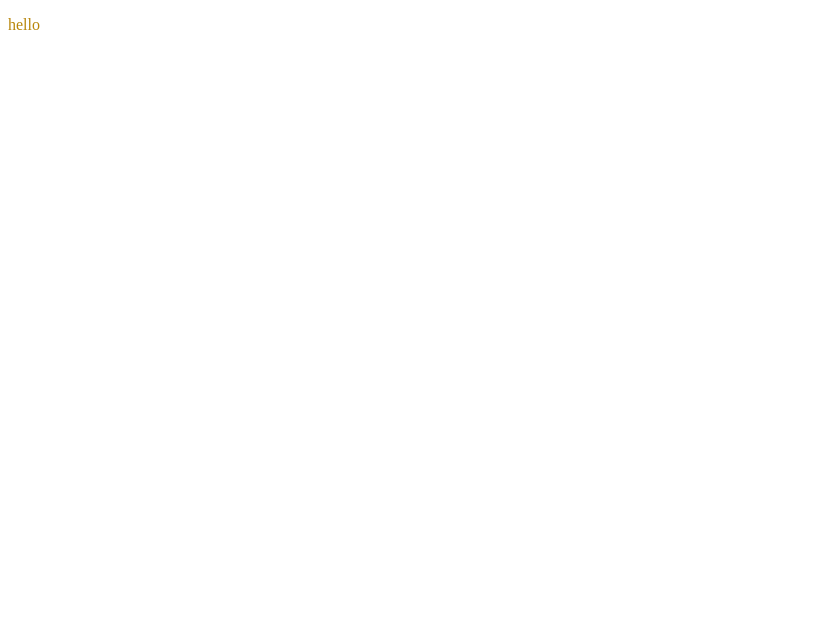
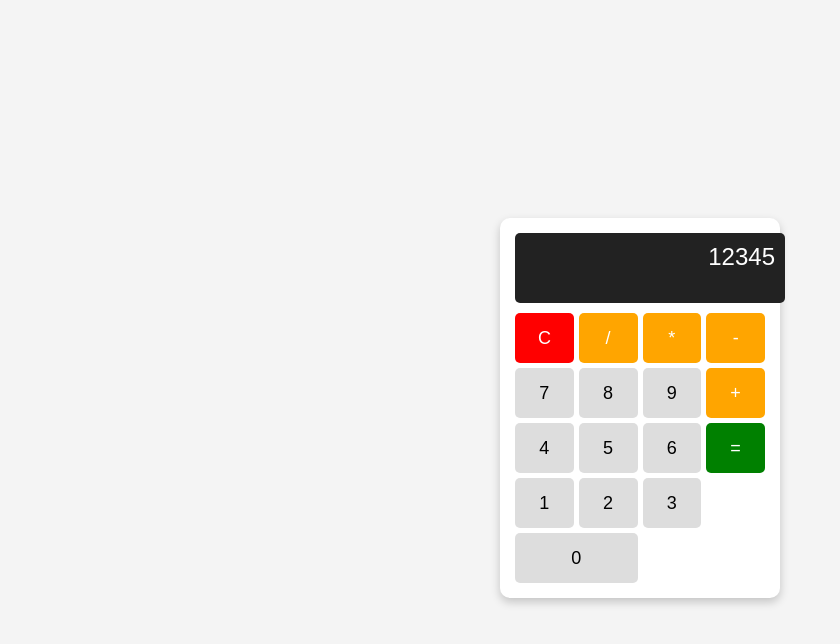
Before and after one commit to schalchlincode/calculatorgator, a plain HTML site: page index.html in a window 1280 px wide. Shown: the whole page, without its empty margins (0-840 px from the left). Drawn offline with Linux system fonts and the light colour scheme.

Commit message:
Add operate function and basic calculator layout

```diff
--- a/index.html
+++ b/index.html
@@ -3,11 +3,37 @@
   <head>
     <meta charset="UTF-8" />
     <meta name="viewport" content="width=device-width, initial-scale=1.0" />
-    <title>Document</title>
+    <title>Basic Calculator</title>
     <link rel="stylesheet" href="styles.css" />
   </head>
   <body>
-    <p>hello</p>
+    <div class="calculator">
+      <div class="display">12345</div>
+      <!-- Dummy numbers for now -->
+
+      <div class="buttons">
+        <button class="clear">C</button>
+        <button class="operator">/</button>
+        <button class="operator">*</button>
+        <button class="operator">-</button>
+
+        <button class="digit">7</button>
+        <button class="digit">8</button>
+        <button class="digit">9</button>
+        <button class="operator">+</button>
+
+        <button class="digit">4</button>
+        <button class="digit">5</button>
+        <button class="digit">6</button>
+        <button class="equals">=</button>
+
+        <button class="digit">1</button>
+        <button class="digit">2</button>
+        <button class="digit">3</button>
+        <button class="digit zero">0</button>
+      </div>
+    </div>
+
     <script src="script.js"></script>
   </body>
 </html>
--- a/script.js
+++ b/script.js
@@ -18,3 +18,31 @@ console.log(add(2, 6));
 console.log(subtract(10, 4));
 console.log(multiply(3, 5));
 console.log(divide(8, 2));
+
+let number1 = null;
+let operator = "";
+let number2 = null;
+
+//Create a new function operate that takes an operator
+// and two numbers and then calls one of the above functions on the numbers.
+
+function operate(operator, number1, number2) {
+  switch (operator) {
+    case "+":
+      return add(number1, number2);
+
+    case "-":
+      return subtract(number1, number2);
+
+    case "*":
+      return multiply(number1, number2);
+
+    case "/":
+      return divide(number1, number2);
+  }
+}
+
+console.log(operate("+", 2, 6)); // Expected Output: 8
+console.log(operate("-", 10, 4)); // Expected Output: 6
+console.log(operate("*", 3, 5)); // Expected Output: 15
+console.log(operate("/", 8, 2)); // Expected Output: 4
--- a/styles.css
+++ b/styles.css
@@ -1,3 +1,80 @@
-p {
-  color: darkgoldenrod;
+body {
+  display: flex;
+  justify-content: center;
+  align-items: center;
+  height: 100vh;
+  background-color: #f4f4f4;
+  font-family: Arial, sans-serif;
 }
+
+.calculator {
+  width: 250px;
+  background: white;
+  padding: 15px;
+  border-radius: 10px;
+  box-shadow: 0 4px 10px rgba(0, 0, 0, 0.2);
+  text-align: center;
+}
+
+.display {
+  width: 100%;
+  height: 50px;
+  background: #222;
+  color: white;
+  font-size: 24px;
+  text-align: right;
+  padding: 10px;
+  border-radius: 5px;
+  margin-bottom: 10px;
+}
+
+.buttons {
+  display: grid;
+  grid-template-columns: repeat(4, 1fr);
+  gap: 5px;
+}
+
+button {
+  width: 100%;
+  height: 50px;
+  font-size: 18px;
+  border: none;
+  cursor: pointer;
+  background: #ddd;
+  border-radius: 5px;
+}
+
+button:hover {
+  background: #ccc;
+}
+
+.operator {
+  background: orange;
+  color: white;
+}
+
+.operator:hover {
+  background: darkorange;
+}
+
+.equals {
+  background: green;
+  color: white;
+}
+
+.equals:hover {
+  background: darkgreen;
+}
+
+.clear {
+  background: red;
+  color: white;
+}
+
+.clear:hover {
+  background: darkred;
+}
+
+.zero {
+  grid-column: span 2; /* Makes "0" button wider */
+}
```
